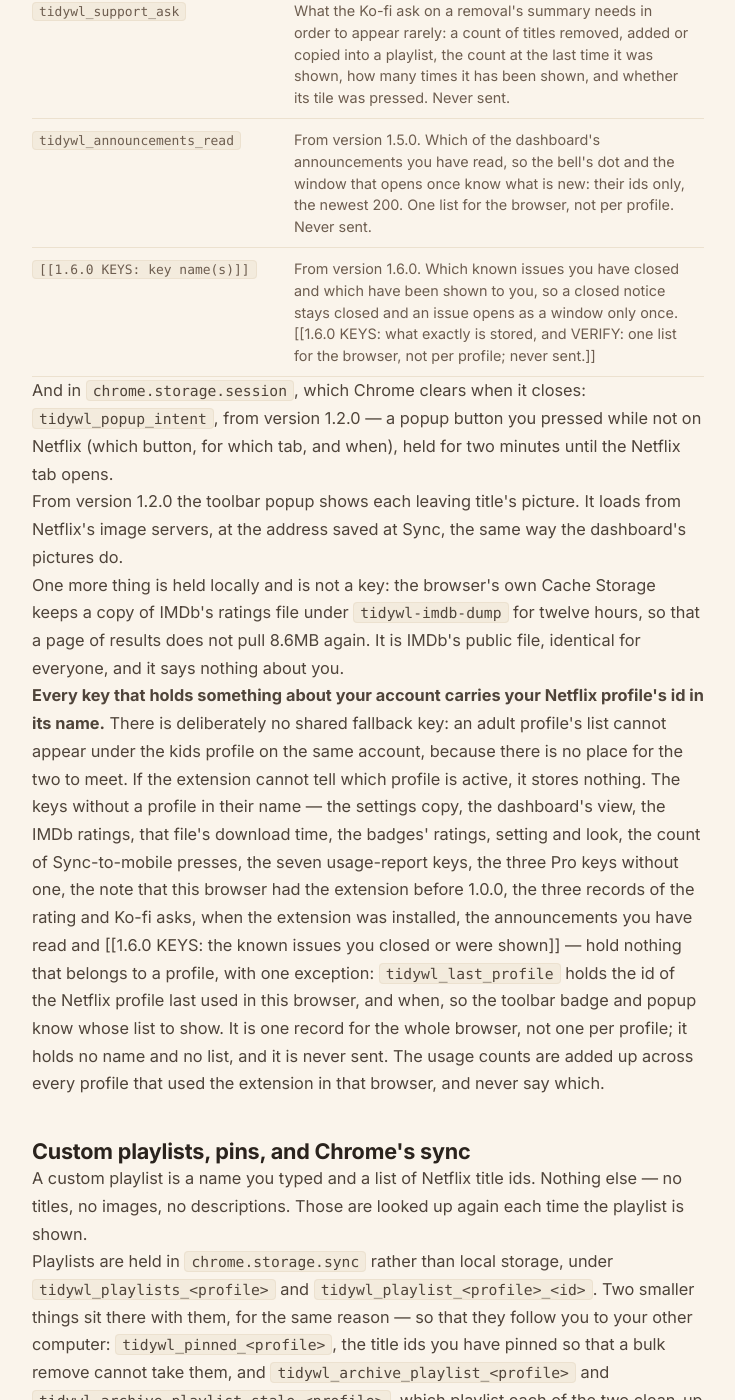
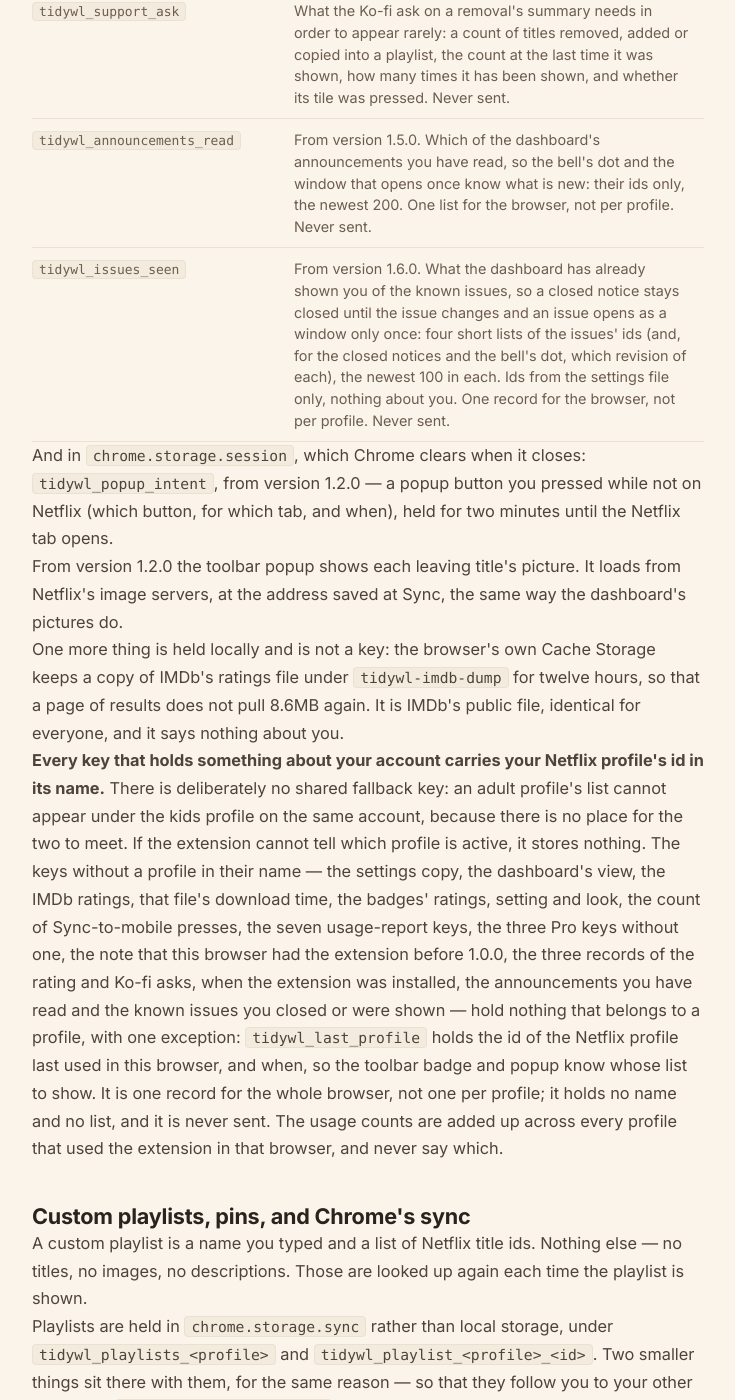
Before and after one commit to dominic-lam/tidywl-site, a Jekyll site: the page built from netflix/privacy/index.html, in a window 1280 px wide and 1400 px high, scrolled down 9562 px. Shown: the whole window, without its empty margins (272-1007 px from the left). Built offline with Jekyll 4.4.1, drawn with Linux system fonts in a browser that asks for light colours; some of the changed text lies outside the part shown.

Commit message:
Netflix 1.6.0 policy and llms.txt: known issues read against the built code
tidywl_issues_seen as storage.js keeps it (four lists, newest 100, local, per install,
never sent); the pop-up counts nothing; the known-problem line sits under the
extension's error, not Netflix's; a fix enters the Fix log at once and leaves Status
after seven days. Read out of tidywl-netflix dfec0ce.

Co-Authored-By: Claude Opus 5.5 <noreply@anthropic.com>
Claude-Session: https://claude.ai/code/session_01DYBDmnygudpVpxXuRDk4Gm

```diff
--- a/netflix/llms.txt
+++ b/netflix/llms.txt
@@ -16,8 +16,8 @@
 # settings-file fix, the one-word reasons in the usage report) were drafted
 # 2026-10-28 on draft/netflix-1.6.0 from docs/claude/PLAN-1.6.0-known-issues.md
 # and commits 42c243c (the 15-second wait) and 67754aa (a defaulted variable is
-# optional), BEFORE the known-issues code existed: read them against src/ at
-# release. The same day this file was read against the whole CHANGELOG and gained
+# optional), and read against the built code (tidywl-netflix dfec0ce) the same
+# night. The same day this file was read against the whole CHANGELOG and gained
 # what it lacked: the rating and Ko-fi asks (1.0.0, 1.4.0), Retry and the
 # removal summary, and the keyboard keys.
 layout: null
@@ -40,7 +40,7 @@ The toolbar button's popup lists the titles that are leaving (see Leaving soon b
 - **Netflix's original My List page, rebuilt** (since version 1.3.0, free) — a "My List" link beside My Netflix in Netflix's own top menu opens the page as it was before Netflix folded it into one row of My Netflix: the My List heading and every title on one page as a card with Netflix's own artwork, in Netflix's order. It is rebuilt from a fresh read of the list, not made by stretching Netflix's row, and adds only the IMDb rating, a Leaving soon label and one button. Hovering a card opens Netflix's own preview; clicking it opens the title. The cards carry the IMDb rating badges and, for a title the last Sync found leaving, a Leaving soon label. A title removed there leaves the grid at once, and Netflix's Undo brings it back. A button opens the dashboard. The page reads the list from Netflix each time it opens, so no Sync is needed, and stores nothing. Since version 1.6.0, on a cold or slow load it waits up to 15 seconds for Netflix's own data to be ready before it reads the list, where before it could show "Netflix did not answer" for a list that was fine. The link is named in the profile's language in English, German, Spanish, French, Japanese, Brazilian Portuguese and Chinese, and in English otherwise.
 - **Leaving soon** (since version 1.2.0, free) — Sync marks each title in My List that Netflix is about to remove, with Netflix's own sentence about its last day, shown as Netflix wrote it. A filter shows only those titles, in My List and in playlists, and every count says which Sync it comes from, since Netflix's list changes daily. The toolbar button's popup lists them with their pictures, and its badge counts the titles that started leaving since the popup was last opened. It asks Netflix once per 100 titles, and only when Sync is pressed. Since version 1.6.0 it keeps working when Netflix adds an optional field to the request it reads through; before, that needed a correction in the settings file.
 - **Playlists** — custom playlists, which Netflix does not offer at all. Copy titles in from My List, from search or from another playlist; Move also takes them out of My List, or out of the playlist they came from. Reorder a playlist by dragging or with Move to top and Move to bottom, and filter it by type, availability, watch state, IMDb rating and runtime. Playlists belong to the Netflix profile they were made on, are never written to the Netflix account, and are carried between the user's own signed-in Chrome browsers by Chrome's own sync. They can be exported to a file and imported in another browser.
-- **Known issues** (since version 1.6.0, free) — when something breaks, the extension says which part is affected, that it is being worked on, and when it is fixed. The bell in the dashboard's header has three tabs: Updates, Status and Fix log. Status names every part of the extension and whether it is working, broken ones first. While an issue is open, an amber banner appears on the tab where that part lives (closing it hides it until the problem changes), the bell gets an amber dot, and a "known problem" line appears under Netflix's own error message. When it is fixed there is one green banner, and after seven days the entry moves to the Fix log, with when it was fixed and whether the fix was a correction to the settings file or an update. An issue that affects everyone can open once as a window. The list arrives inside the settings file the extension already reads, so it adds no request. Each issue has a Report button: it opens a ready-made email to support@tidywl.com in the person's own mail app, or copies the text, holding only the issue's title, the extension's version, Chrome's version and the operating system; the person reads and sends it, and the extension sends nothing.
+- **Known issues** (since version 1.6.0, free) — when something breaks, the extension says which part is affected, that it is being worked on, and when it is fixed. The bell in the dashboard's header has three tabs: Updates, Status and Fix log. Status names every part of the extension and whether it is working, broken ones first. While an issue is open, an amber banner appears on the tab where that part lives (closing it hides it until the problem changes), the bell gets an amber dot, and a "known problem" line appears under the extension's own error message for that part. When it is fixed there is one green banner; the entry goes into the Fix log at once and leaves Status after seven days, with when it was fixed and whether the fix was a correction to the settings file or an update. An issue that affects everyone can open once as a window. The list arrives inside the settings file the extension already reads, so it adds no request. Each issue has a Report button: it opens a ready-made email to support@tidywl.com in the person's own mail app, or copies the text, holding only the issue's title, the extension's version, Chrome's version and the operating system; the person reads and sends it, and the extension sends nothing.
 - **Asks for a rating, rarely** (since version 1.0.0, and in more places since version 1.4.0) — after a clean removal or Move the summary may ask once for a rating on the Chrome Web Store, and now and then offers a Ko-fi tile instead. From version 1.4.0 the rating ask can also appear once as a band at the top of the dashboard, or a strip in the My List page's heading. Rate it and Don't ask again end the rating ask everywhere; ✕ only hides it. What decides it is remembered in the browser and nowhere else.
 
 ## Playlist limits
--- a/netflix/privacy/index.html
+++ b/netflix/privacy/index.html
@@ -101,18 +101,18 @@ last_modified_at: 2026-10-18
      yet, so it is not described. The dated line, privacy_updated and
      last_modified_at were set on release day, 2026-10-18.
 
-     1.6.0, drafted 2026-10-28 on branch draft/netflix-1.6.0, BEFORE the
-     known-issues code exists. Read out of code: the netflix_alerts text
-     (tidywl-api src/netflix.js checkNetflixAlerts, sendNetflixHeartbeat,
-     netflixAlertEmail; DATABASE.md; nothing deletes its rows) and the two keys
-     the paragraph on keys without a profile left out, tidywl_last_profile
-     ({ guid, at } per install) and tidywl_installed_at (storage.js). Written
-     from docs/claude/PLAN-1.6.0-known-issues.md only, so each must be read
-     against src/ before release: the known-issues list in the settings file,
-     the Report button, the failure reasons, and the storage keys for closed
-     and shown notices. Every spot that is not final carries [[1.6.0 ...]] or
-     VERIFY: grep this file for both before the merge. The dated line and
-     privacy_updated are NOT set here; they belong to release day.
+     1.6.0, drafted 2026-10-28 on branch draft/netflix-1.6.0 and read out of
+     code: the netflix_alerts text (tidywl-api src/netflix.js
+     checkNetflixAlerts, sendNetflixHeartbeat, netflixAlertEmail; nothing
+     deletes its rows); tidywl_last_profile ({ guid, at } per install) and
+     tidywl_installed_at (storage.js); the five *_reason fields and their list
+     (usage-utils.js USAGE_FAILURE_REASONS = tidywl-api NETFLIX_FAILURE_REASONS,
+     the upsert keeping the latest rise's reason); the known-issues list
+     (remote-config.js readIssues, no request), tidywl_issues_seen (storage.js,
+     chrome.storage.local, four lists capped at 100), the pop-up (once, reach
+     everyone, not counted) and the Report sheet (dashboard-report.js: mailto
+     or Copy, four facts, sends nothing). The dated line and privacy_updated
+     are NOT set here; they belong to release day.
 
      This is the page the Chrome Web Store listing points at, so every sentence
      in it has to be true of the shipped build, not of the plan.
@@ -324,9 +324,7 @@ last_modified_at: 2026-10-18
           <tr><td><code>tidywl_rating_band_shown</code></td><td>From version 1.4.0. <code>true</code> once the rating ask at the top of the dashboard or in the My List page's heading has been shown, so it appears at most once in this browser, answered or not. Never sent.</td></tr>
           <tr><td><code>tidywl_support_ask</code></td><td>What the Ko-fi ask on a removal's summary needs in order to appear rarely: a count of titles removed, added or copied into a playlist, the count at the last time it was shown, how many times it has been shown, and whether its tile was pressed. Never sent.</td></tr>
           <tr><td><code>tidywl_announcements_read</code></td><td>From version 1.5.0. Which of the dashboard's announcements you have read, so the bell's dot and the window that opens once know what is new: their ids only, the newest 200. One list for the browser, not per profile. Never sent.</td></tr>
-          <!-- [[1.6.0 KEYS]]: one row per key the known-issues code writes. Replace the placeholder with the real
-               key name(s), say what each holds as the code stores it, and check "not per profile" and "Never sent". -->
-          <tr><td><code>[[1.6.0 KEYS: key name(s)]]</code></td><td>From version 1.6.0. Which known issues you have closed and which have been shown to you, so a closed notice stays closed and an issue opens as a window only once. [[1.6.0 KEYS: what exactly is stored, and VERIFY: one list for the browser, not per profile; never sent.]]</td></tr>
+          <tr><td><code>tidywl_issues_seen</code></td><td>From version 1.6.0. What the dashboard has already shown you of the known issues, so a closed notice stays closed until the issue changes and an issue opens as a window only once: four short lists of the issues' ids (and, for the closed notices and the bell's dot, which revision of each), the newest 100 in each. Ids from the settings file only, nothing about you. One record for the browser, not per profile. Never sent.</td></tr>
         </tbody>
       </table>
     </div>
@@ -354,8 +352,8 @@ last_modified_at: 2026-10-18
       it stores nothing. The keys without a profile in their name — the settings copy, the dashboard's view, the IMDb
       ratings, that file's download time, the badges' ratings, setting and look, the count of Sync-to-mobile presses, the seven usage-report keys, the three
       Pro keys without one, the note that this browser had the extension before 1.0.0, the three records of the rating and
-      Ko-fi asks, when the extension was installed, the announcements you have read and [[1.6.0 KEYS: the known issues
-      you closed or were shown]] — hold nothing that belongs to a profile, with one exception:
+      Ko-fi asks, when the extension was installed, the announcements you have read and the known issues you
+      closed or were shown — hold nothing that belongs to a profile, with one exception:
       <code>tidywl_last_profile</code> holds the id of the Netflix profile last used in this browser, and when, so the
       toolbar badge and popup know whose list to show. It is one record for the whole browser, not one per profile; it
       holds no name and no list, and it is never sent. The usage counts are added up across every profile that used the extension
@@ -485,16 +483,13 @@ last_modified_at: 2026-10-18
       often the button with its link was pressed, never which announcement. The same file can also stop the usage report going out early after a
       failure, described under request 5.
     </p>
-    <!-- 1.6.0 VERIFY against src/ before release (drafted from PLAN-1.6.0-known-issues.md): the issues
-         block in remote-config.js (words only, no new request), the pop-up rule (once, only for an issue that
-         reaches everyone), the Report sheet (mailto and Copy text, Discord link, what the text holds), and whether
-         the usage report counts any of it (announce_views and announce_clicks do for announcements). -->
     <p>
       From version 1.6.0 it also carries a list of known issues: which part of the extension is affected, whether we
       are still looking into it or know the cause, a workaround if there is one and, once it is fixed, what was done
       and when. Like the announcements it is words only and comes with the file, so it adds no request. The
       dashboard shows it, and an issue that affects everyone can open once as a window. Which issues you have closed
-      and which have been shown to you stays in your browser, in [[1.6.0 KEYS: names of the storage keys]].
+      and which have been shown to you stays in your browser, in <code>tidywl_issues_seen</code>. None of it is
+      counted in the usage report.
     </p>
     <p>
       Each known issue has a <em>Report</em> button. It opens a ready-made email to support@tidywl.com in your own
```
